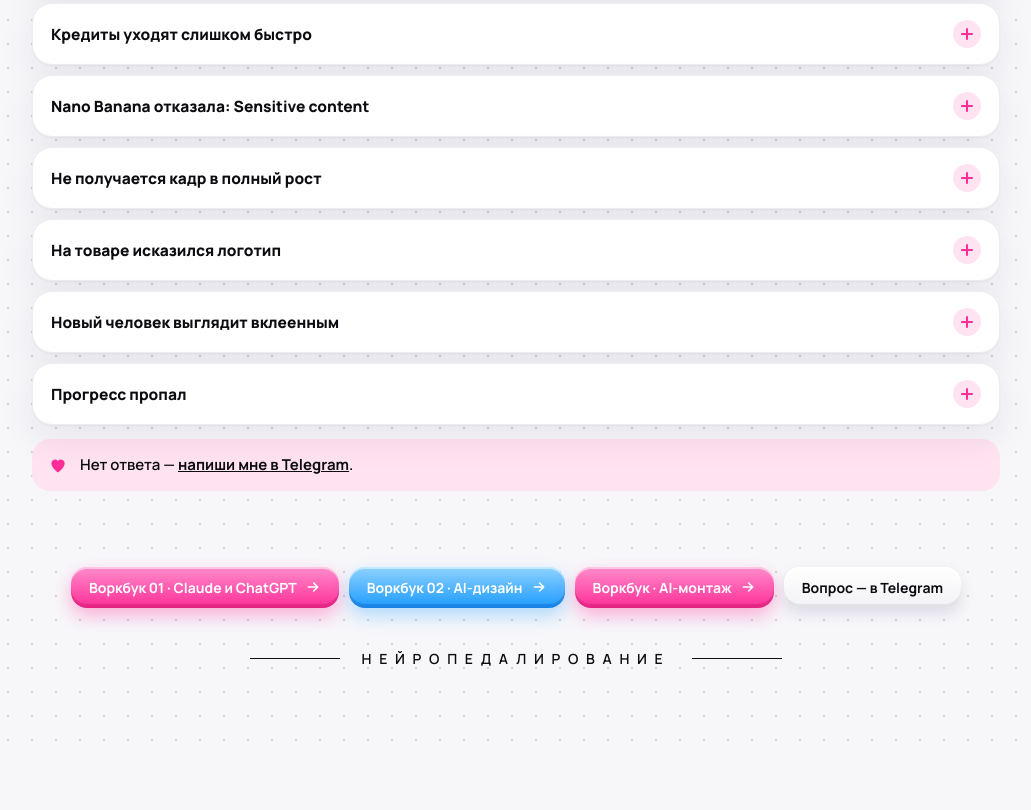
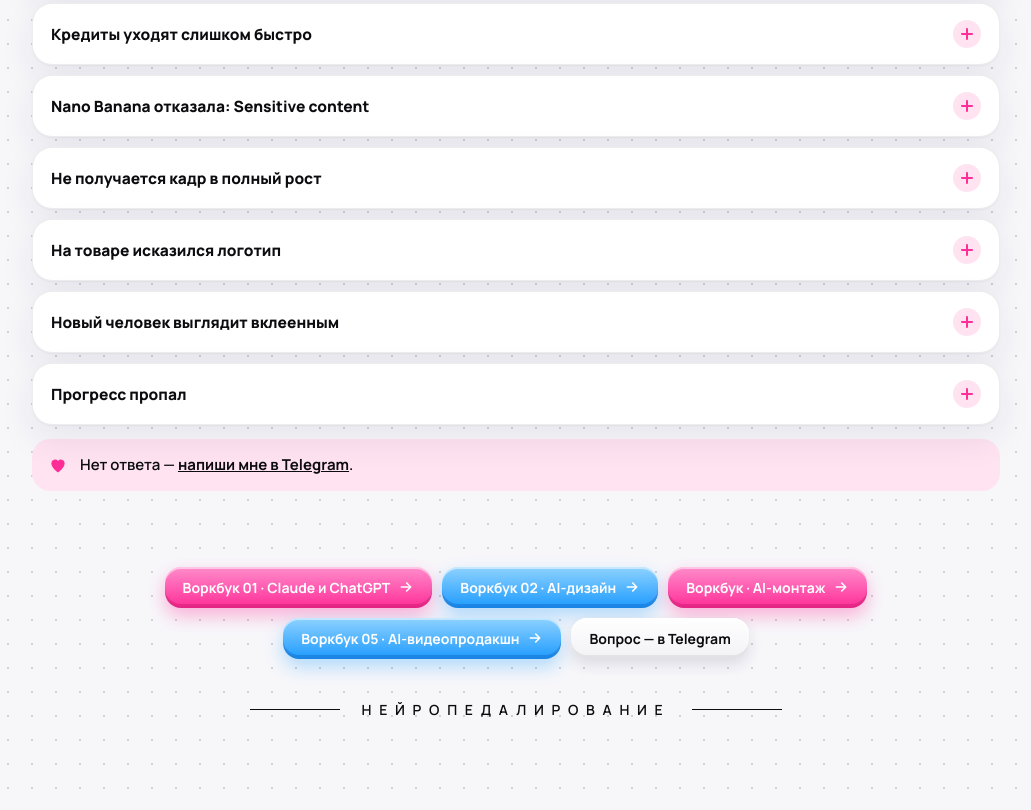
Before and after one commit to katrinivanova0616-sys/workbook-foto, a plain HTML site: page index.html in a window 1280 px wide. Shown: the part 5056-5866 px from the top of the page, without its empty margins (124-1155 px from the left). Before the commit the page ends 5815 px from the top, so only its background shows below. Drawn offline with Linux system fonts and the light colour scheme.

Commit message:
Ссылка на воркбук 05 · AI-видеопродакшн
Co-Authored-By: Claude Fable 5.2 <noreply@anthropic.com>

```diff
--- a/index.html
+++ b/index.html
@@ -1,7 +1,7 @@
 <!doctype html>
 <html lang="ru">
 <head>
-<meta name="wb-build" content="20261122-024006">
+<meta name="wb-build" content="20261122-025828">
 <script>
 (function(){try{var m=document.querySelector('meta[name="wb-build"]');if(!m||!window.fetch)return;var cur=m.content;
  fetch(location.pathname+'?_='+Date.now(),{cache:'no-store'}).then(function(r){return r.text()}).then(function(t){
@@ -2576,6 +2576,7 @@ Do not alter the face, identity, body, bust size, skin, hair, expression, pose,
     <a class="btn pink" href="https://katrinivanova0616-sys.github.io/workbook-01" target="_blank" rel="noopener">Воркбук 01 · Claude и ChatGPT <svg><use href="#arrow"/></svg></a>
     <a class="btn blue" href="https://katrinivanova0616-sys.github.io/workbook-02" target="_blank" rel="noopener">Воркбук 02 · AI-дизайн <svg><use href="#arrow"/></svg></a>
     <a class="btn pink" href="https://katrinivanova0616-sys.github.io/workbook-04" target="_blank" rel="noopener">Воркбук · AI-монтаж <svg><use href="#arrow"/></svg></a>
+    <a class="btn blue" href="https://katrinivanova0616-sys.github.io/workbook-video" target="_blank" rel="noopener">Воркбук 05 · AI-видеопродакшн <svg><use href="#arrow"/></svg></a>
     <a class="btn" href="https://t.me/kkkkkkkkati" target="_blank" rel="noopener">Вопрос — в Telegram</a>
   </div>
   <div class="sign">Нейропедалирование</div>
```
